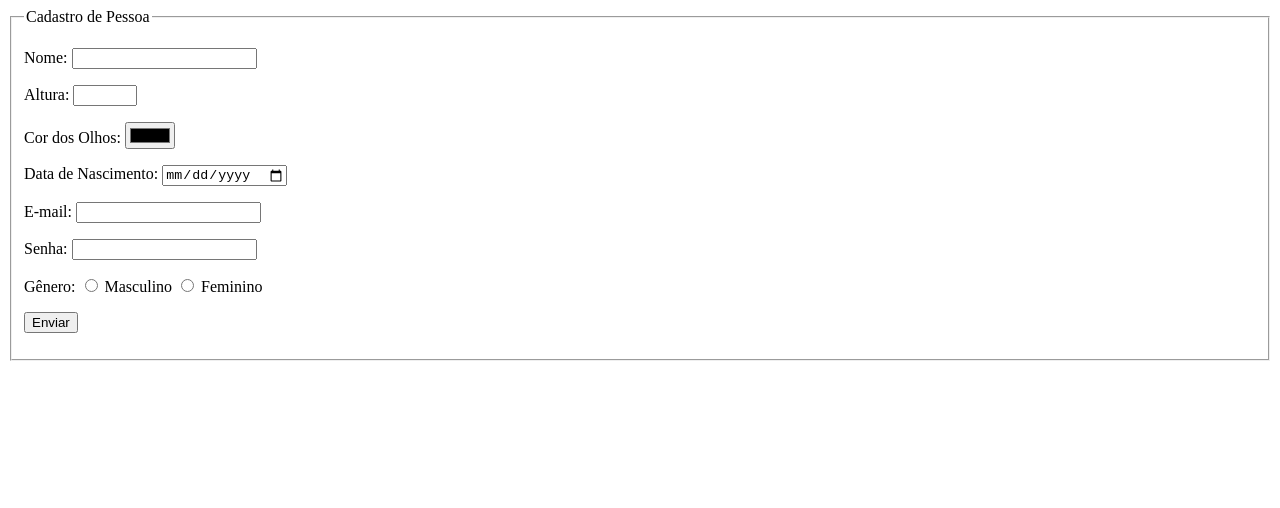
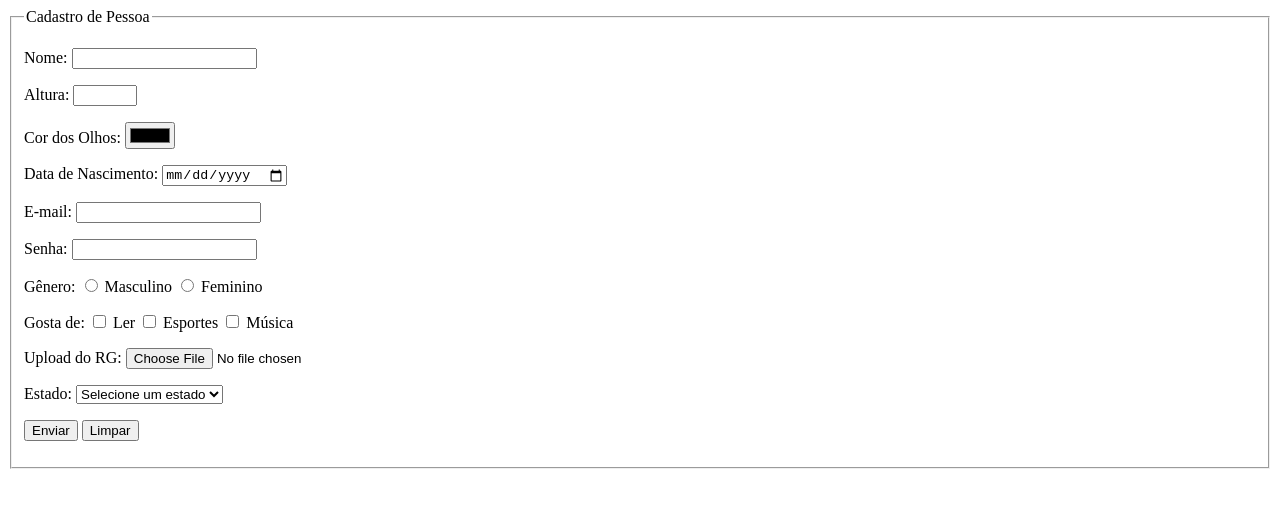
Before and after one commit to edsonmfeitosa/facensLinguagensProgramacao20262, a plain HTML site: page HTML/Aula04/FormularioCompleto.html in a window 1280 px wide. Drawn offline with Linux system fonts and the light colour scheme.

Commit message:
Aula 04 - Formulário finalizado

```diff
--- a/HTML/Aula04/FormularioCompleto.html
+++ b/HTML/Aula04/FormularioCompleto.html
@@ -41,7 +41,37 @@
                 <label for="feminino">Feminino</label>
             </p>
             <p>
+                <label for="gostaDe">Gosta de:</label>
+                <input type="checkbox" name="ler" id="ler" value="ler">
+                <label for="ler">Ler</label>
+                <input type="checkbox" name="esportes" id="esporte" value="esporte">
+                <label for="esportes">Esportes</label>
+                <input type="checkbox" name="musica" id="musica" value="musica">
+                <label for="musica">Música</label>
+            </p>
+            <p>
+                <label for="uploadRG">Upload do RG:</label>
+                <input type="file" name="uploadRG" id="uploadRG">
+            </p>
+            <p>
+                <label for="estado">Estado:</label>
+                <select name="estado" id="estado">
+                    <option value="">Selecione um estado</option>
+                    <optgroup label="Região Sudeste">
+                        <option value="sp">São Paulo</option>
+                        <option value="rj">Rio de Janeiro</option>
+                        <option value="mg">Minas Gerais</option>
+                    </optgroup>
+                    <optgroup label="Região Sul">
+                        <option value="rs">Rio Grande do Sul</option>
+                        <option value="sc">Santa Catarina</option>
+                        <option value="pr">Paraná</option>
+                    </optgroup>
+                </select>
+            </p>
+            <p>
                 <button type="submit">Enviar</button>
+                <button type="reset">Limpar</button>
             </p>
         </fieldset>
     </form>
```
